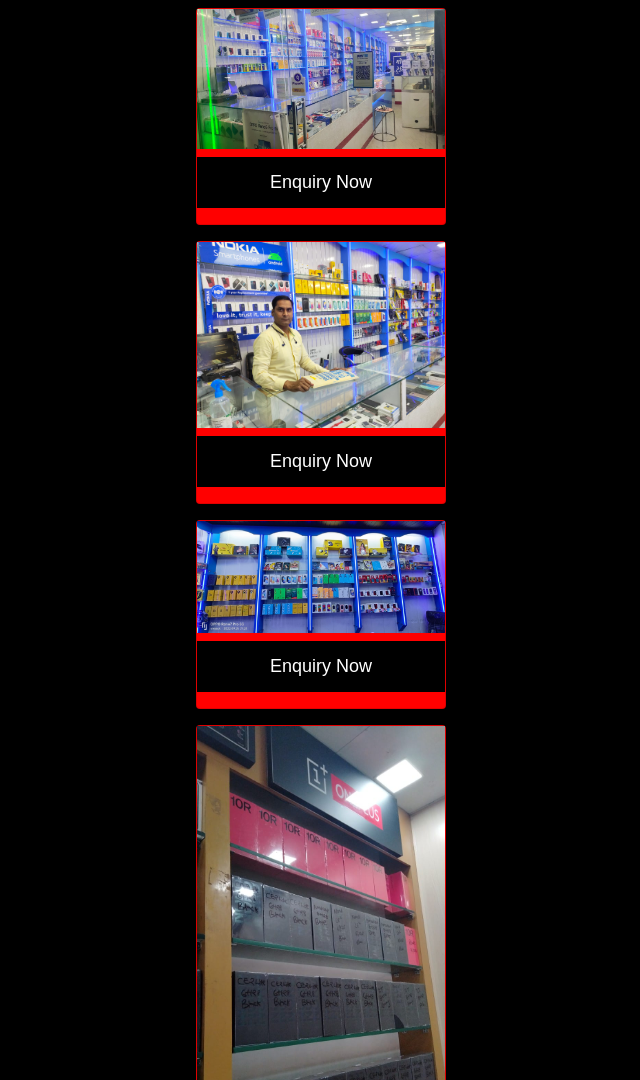
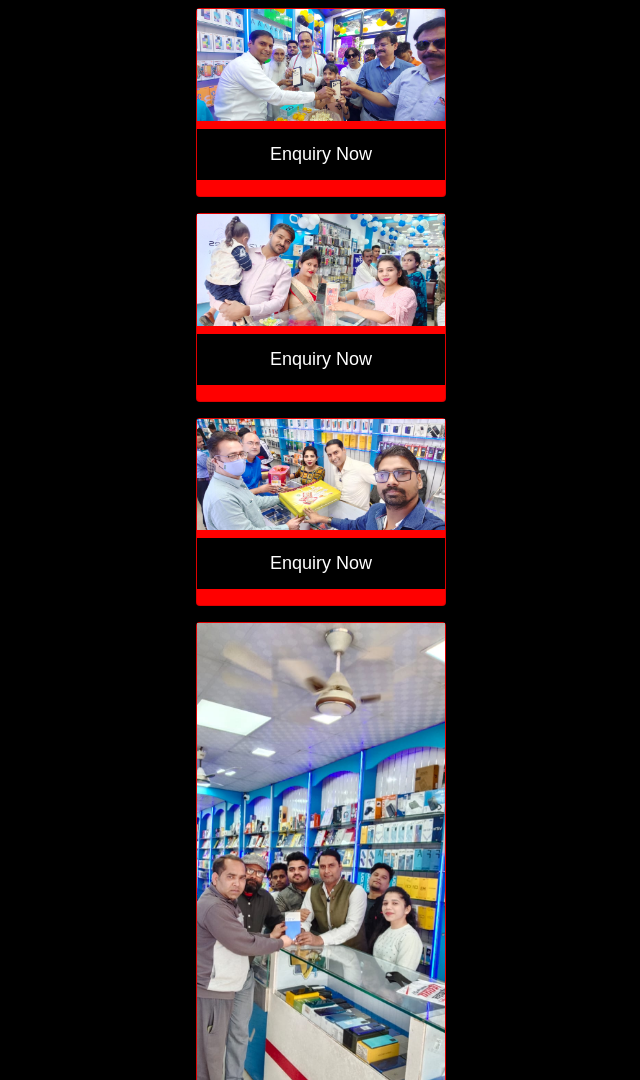
Before and after one commit to Impact-Digital/VirasatMobile, a plain HTML site: page index.html in a window 1280 px wide. Shown: the part 1720-2800 px from the top of the page, without its empty margins (319-959 px from the left). Drawn offline with nearby package versions, Linux system fonts and the light colour scheme.

Commit message:
Update index.html

```diff
--- a/index.html
+++ b/index.html
@@ -179,7 +179,7 @@
   <div class="container d-flex align-items-center justify-content-center" >
     <div id="list">
     <ul>
-      <li>11:30AM to 11PM</li>
+      <li>10:00AM to 11:00PM</li>
     </ul>
   </div>
   </div>
@@ -201,6 +201,30 @@
 
   <div class="tab-content" id="pills-tabContent">
     <div class="tab-pane fade show active" id="pills-voltas" role="tabpanel" aria-labelledby="pills-home-tab">
+        <div class="card mt-3">
+        <img src="Grid/21.jpg" alt="Denim Jeans" style="width:100%">
+        <h3></h3>
+        <a href="https://wa.me/+919335512865?text=Hi%2C%20I%20am%20interested%20in%20this%20product." >
+        <p><button>Enquiry Now</button></p></a>
+      </div>
+      <div class="card mt-3">
+        <img src="Grid/22.jpg" alt="Denim Jeans" style="width:100%">
+        <h3></h3>
+        <a href="https://wa.me/+919335512865?text=Hi%2C%20I%20am%20interested%20in%20this%20product." >
+        <p><button>Enquiry Now</button></p></a>
+      </div>
+      <div class="card mt-3">
+        <img src="Grid/23.jpg" alt="Denim Jeans" style="width:100%">
+        <h3></h3>
+        <a href="https://wa.me/+919335512865?text=Hi%2C%20I%20am%20interested%20in%20this%20product." >
+        <p><button>Enquiry Now</button></p></a>
+      </div>
+      <div class="card mt-3">
+        <img src="Grid/24.jpg" alt="Denim Jeans" style="width:100%">
+        <h3></h3>
+        <a href="https://wa.me/+919335512865?text=Hi%2C%20I%20am%20interested%20in%20this%20product." >
+        <p><button>Enquiry Now</button></p></a>
+      </div>
       <div class="card mt-3">
         <img src="Grid/1.jpg" alt="Denim Jeans" style="width:100%">
         <h3></h3>
@@ -321,31 +345,31 @@
         <p><button>Enquiry Now</button></p></a>
         </div>
       <div class="card mt-3">
-        <img src="Grid/21.jpg" alt="Denim Jeans" style="width:100%">
+        <img src="Grid/25.jpg" alt="Denim Jeans" style="width:100%">
         <h3></h3>
         <a href="https://wa.me/+919335512865?text=Hi%2C%20I%20am%20interested%20in%20this%20product." >
         <p><button>Enquiry Now</button></p></a>
       </div>
         <div class="card mt-3">
-        <img src="Grid/22.jpg" alt="Denim Jeans" style="width:100%">
+        <img src="carousel/1.jpg" alt="Denim Jeans" style="width:100%">
         <h3></h3>
         <a href="https://wa.me/+919335512865?text=Hi%2C%20I%20am%20interested%20in%20this%20product." >
         <p><button>Enquiry Now</button></p></a>
       </div>
       <div class="card mt-3">
-        <img src="Grid/23.jpg" alt="Denim Jeans" style="width:100%">
+        <img src="carousel/2.jpg" alt="Denim Jeans" style="width:100%">
         <h3></h3>
         <a href="https://wa.me/+919335512865?text=Hi%2C%20I%20am%20interested%20in%20this%20product." >
         <p><button>Enquiry Now</button></p></a>
       </div>
       <div class="card mt-3">
-        <img src="Grid/24.jpg" alt="Denim Jeans" style="width:100%">
+        <img src="carousel/3.jpg" alt="Denim Jeans" style="width:100%">
         <h3></h3>
         <a href="https://wa.me/+919335512865?text=Hi%2C%20I%20am%20interested%20in%20this%20product." >
         <p><button>Enquiry Now</button></p></a>
       </div>
       <div class="card mt-3">
-        <img src="Grid/25.jpg" alt="Denim Jeans" style="width:100%">
+        <img src="carousel/4.jpg" alt="Denim Jeans" style="width:100%">
         <h3></h3>
         <a href="https://wa.me/+919335512865?text=Hi%2C%20I%20am%20interested%20in%20this%20product." >
         <p><button>Enquiry Now</button></p></a>
```
Lines whose indentation alone changed are shown as unchanged.
